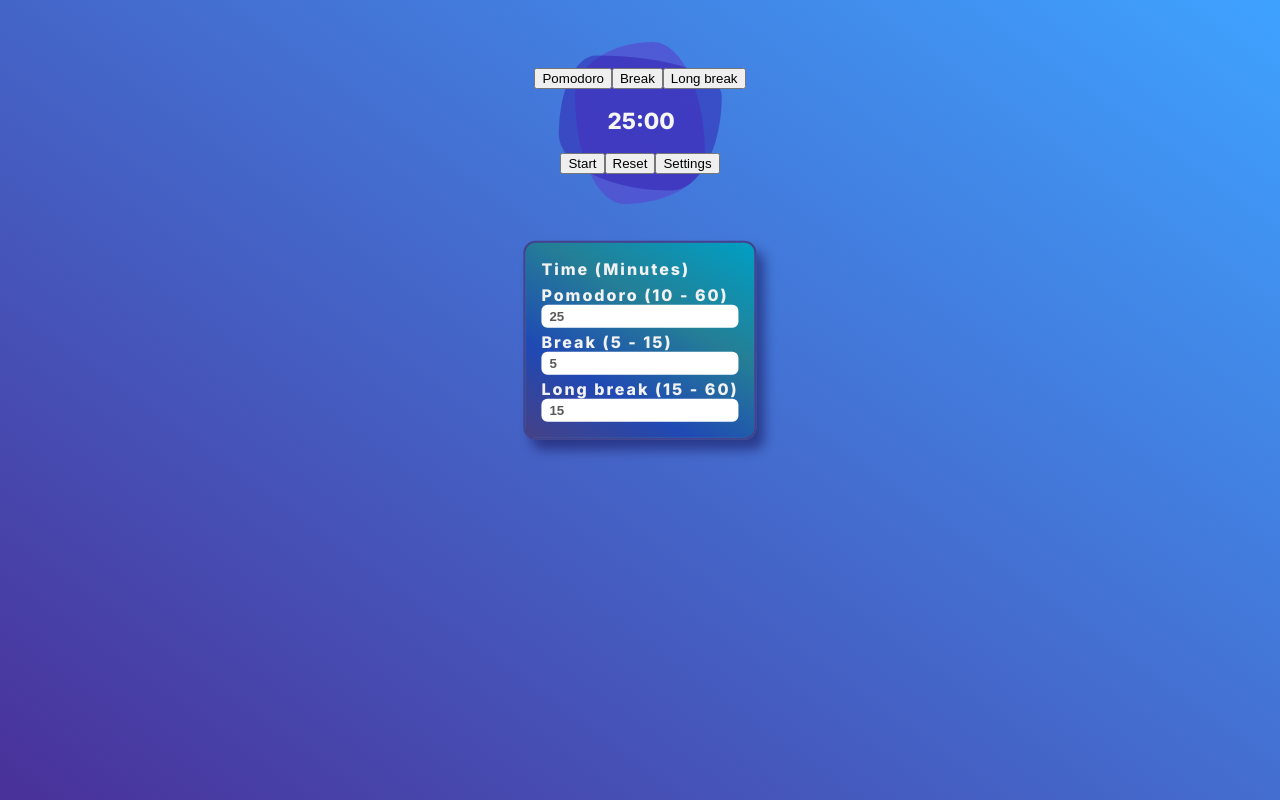
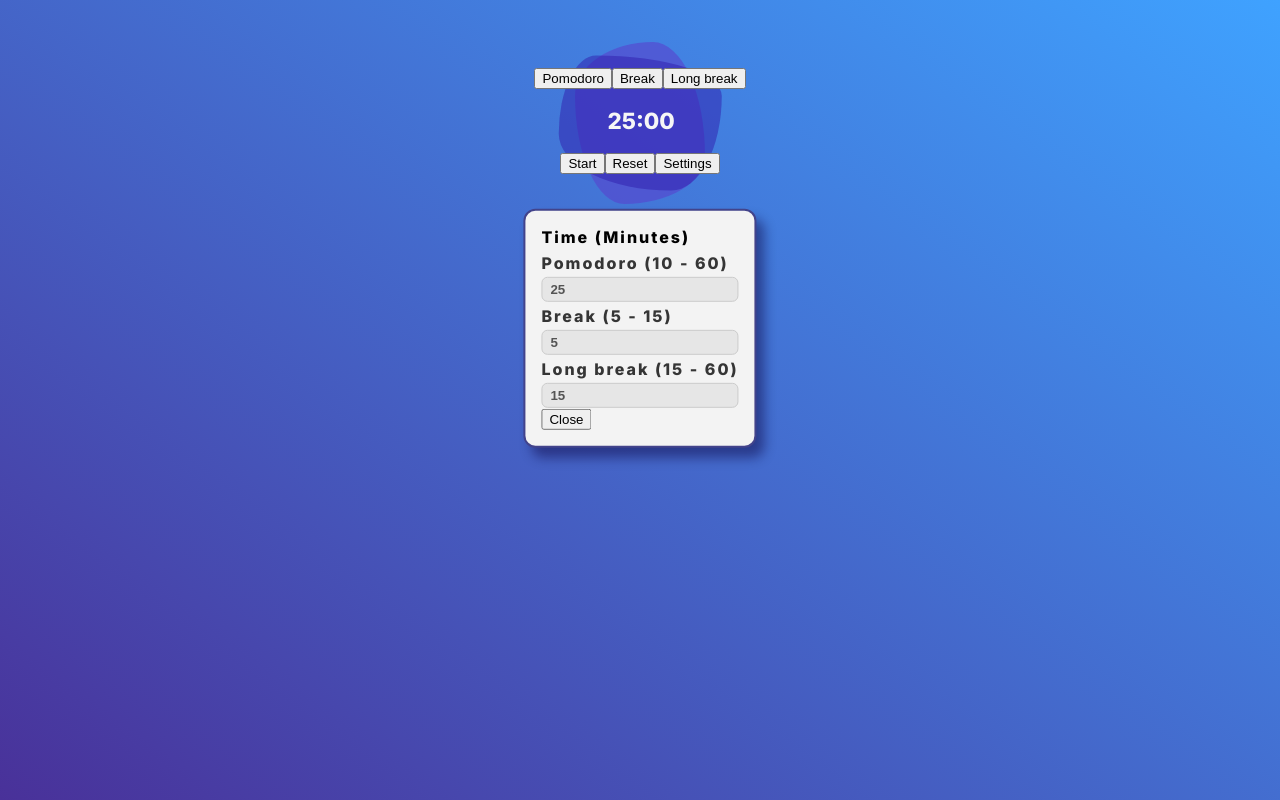
Before and after one commit to Wrtgvr/react-pomodoro-app, a React (Vite) app: page / in a window 1280 px wide. Both pictures are taken after a click on the button "Settings". Built offline with nearby package versions, Linux system fonts and the light colour scheme.

Commit message:
Settings looks better

```diff
--- a/src/App.jsx
+++ b/src/App.jsx
@@ -75,7 +75,8 @@
         <div id="settings-container">
           <SettingsMenu
             times={[pomodoroTime / 60, breakTime / 60, longBreakTime / 60]}
-            updateTime={settingsTimeUpdate} />
+            updateTime={settingsTimeUpdate}
+            closeSettings={() => setSettingsOpened(false)}/>
        </div>}
     </main>
   )
--- a/src/components/SettingsMenu/SettingsMenu.jsx
+++ b/src/components/SettingsMenu/SettingsMenu.jsx
@@ -61,6 +61,11 @@
           />
         </div>
       </div>
+      <button
+        id="close-settings"
+        onClick={() => props.closeSettings()}>
+        Close
+      </button>
     </div>
   );
 }
--- a/src/index.scss
+++ b/src/index.scss
@@ -14,11 +14,8 @@
 
 #settings {
   position: absolute;
-  background-image: linear-gradient(30deg, rgba(69,65,134,1) 0%,
-  #2049b4 29%,
-  #247f96 63%,
-  #009fc4 100%);
-  color: #f2f2f2;
+  background-color: #f3f3f3;
+  color: black;
   padding: 16px;
   border: 2px solid rgb(66, 67, 139);
   border-radius: 12px;
@@ -26,6 +23,10 @@
   top: 50%;
   transform: translate(-50%, -80%);
   box-shadow: 8px 10px 12px 0 rgba(10, 3, 62, 0.453);
+
+  #close-settings-btn {
+
+  }
 
   span {
     font-weight: 800;
@@ -37,16 +38,19 @@
     display: flex;
     flex-direction: column;
     gap: 4px;
+    color: #353535;
 
     div {
       display: flex;
       flex-direction: column;
       font-weight: 600;
       input {
-        border: none;
+        border: 1px solid #cbcbcb;
         border-radius: 6px;
         padding: 4px 8px;
-        color: #595959;
+        margin-top: 4px;
+        color: #545454;
+        background-color: #dddddd8e;
         font-weight: 800;
       }
     }
```
